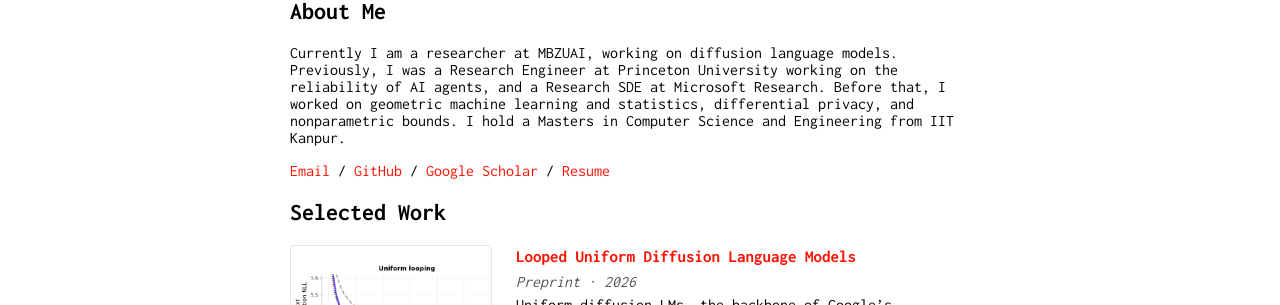
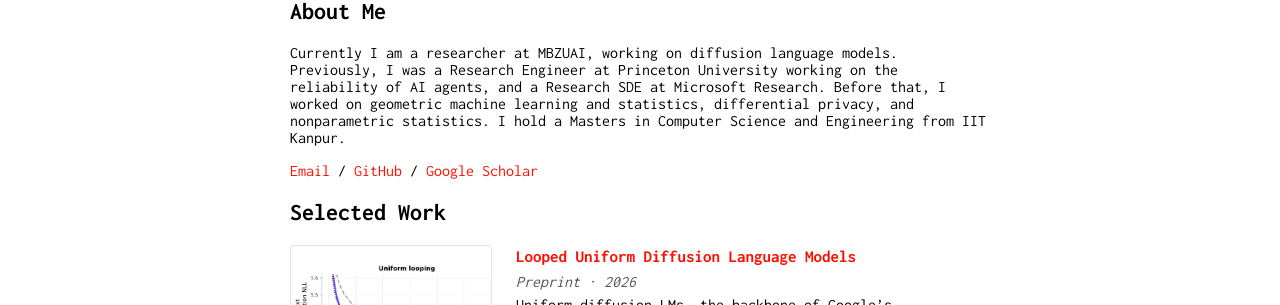
Before and after one commit to SaitejaUtpala/saitejautpala.github.io, a Jekyll site: the page built from index.md, in a window 1280 px wide. Shown: the part 132-437 px from the top of the page. Built offline with Jekyll 4.4.1, drawn with Linux system fonts in a browser that asks for light colours; our own code applies the rules of GitHub Pages for plain Markdown files.

Commit message:
Update About wording and drop the Resume link.

```diff
--- a/index.md
+++ b/index.md
@@ -7,10 +7,10 @@
 Currently I am a researcher at MBZUAI, working on diffusion language models.
 Previously, I was a Research Engineer at Princeton University working on the reliability of AI agents, and a
 Research SDE at Microsoft Research.
-Before that, I worked on geometric machine learning and statistics, differential privacy, and nonparametric bounds.
+Before that, I worked on geometric machine learning and statistics, differential privacy, and nonparametric statistics.
 I hold a Masters in Computer Science and Engineering from IIT Kanpur.
 
-[Email](mailto:saitejautpala@gmail.com) / [GitHub](https://github.com/SaitejaUtpala) / [Google Scholar](https://scholar.google.com/citations?hl=en&user=5oBTAV8AAAAJ&view_op=list_works&sortby=pubdate) / [Resume](resume.pdf)
+[Email](mailto:saitejautpala@gmail.com) / [GitHub](https://github.com/SaitejaUtpala) / [Google Scholar](https://scholar.google.com/citations?hl=en&user=5oBTAV8AAAAJ&view_op=list_works&sortby=pubdate)
 
 {% assign highlights = site.posts | where: "highlight", true %}
 {% if highlights.size > 0 %}
```
